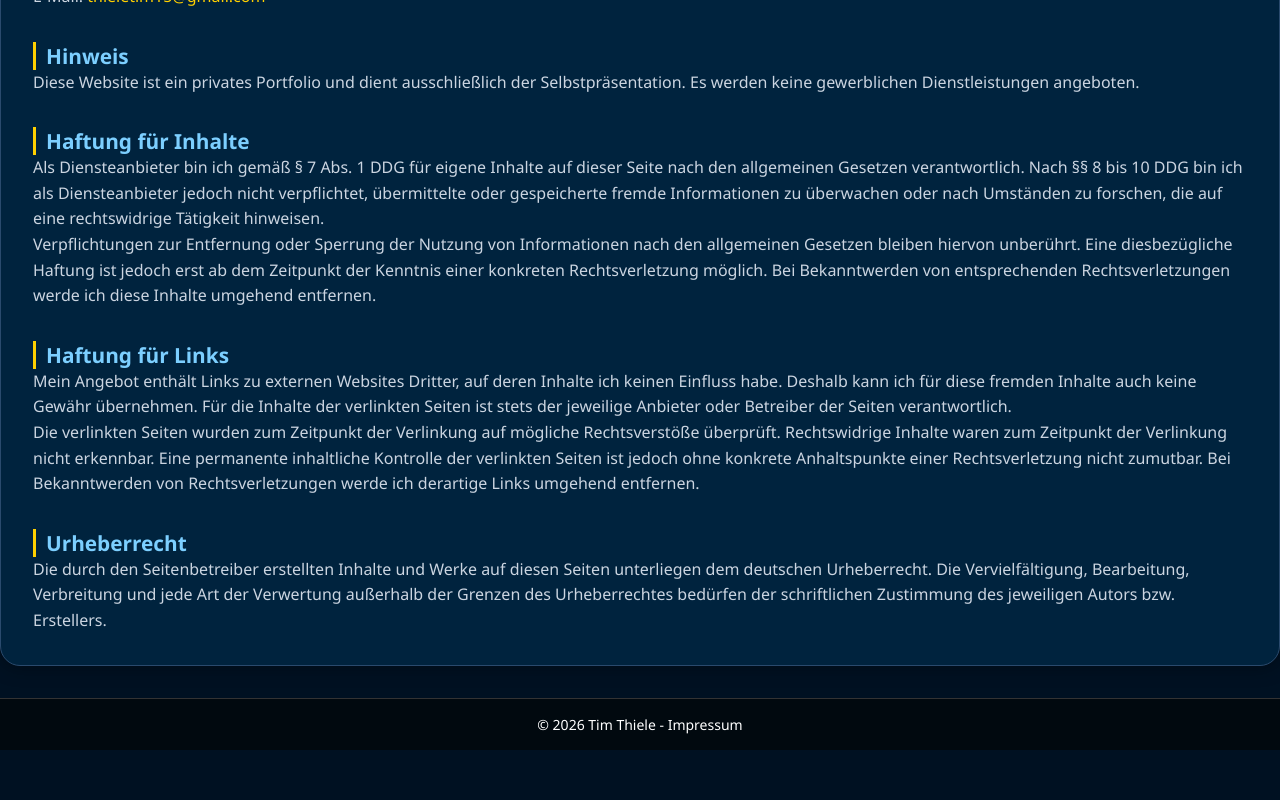
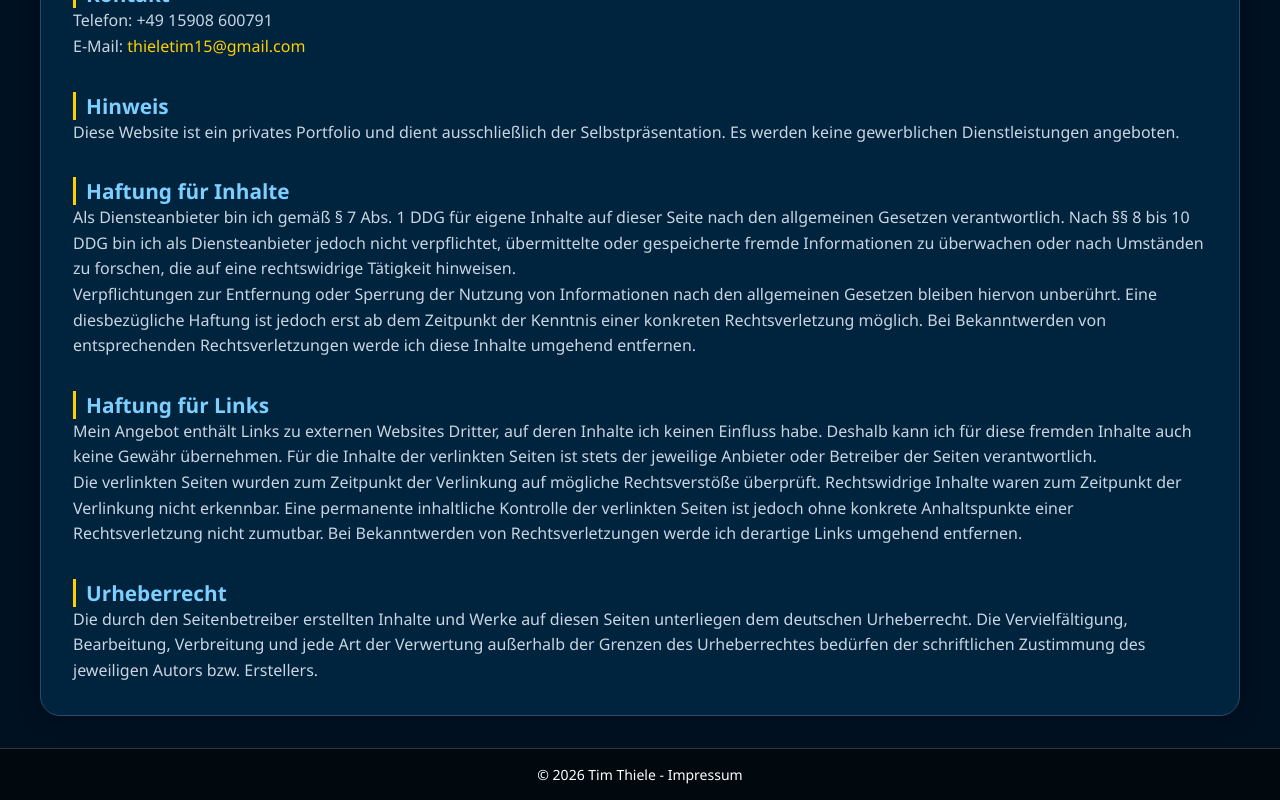
Before and after one commit to Greedrache/portfolio_fullstack, an Angular app: page /imprint in a window 1280 px wide. Shown: the part 452-1252 px from the top of the page. Before the commit the page ends 1202 px from the top, so only its background shows below. Built offline with nearby package versions, Linux system fonts and the light colour scheme.

Commit message:
kleine fehler behoben

```diff
--- a/angular.json
+++ b/angular.json
@@ -29,7 +29,8 @@
                 "glob": "**/*",
                 "input": "public"
               },
-              "src/assets"
+              "src/assets",
+              "src/sendMail.php"
             ],
             "styles": [
               "src/styles.scss"
--- a/src/app/app.scss
+++ b/src/app/app.scss
@@ -0,0 +1,9 @@
+:host {
+  display: flex;
+  flex-direction: column;
+  min-height: 100vh;
+}
+
+app-footer {
+  margin-top: auto;
+}
--- a/src/app/components/contact/contact.component.html
+++ b/src/app/components/contact/contact.component.html
@@ -7,7 +7,7 @@
                 Wenn du Fragen an mich hast oder mit mir zusammenarbeiten möchtest, schreib mir eine
                 Nachricht!
             </p>
-            <a href="mailto:thieletim15@gmail.com" class="mail-btn" style="text-decoration: none; display: inline-block;"> <img class="icon" src="/assets/img/mail.png" alt="">E-Mail</a>
+            <a href="mailto:thieletim15@gmail.com" class="mail-btn" style="text-decoration: none;"> <img class="icon" src="/assets/img/mail.png" alt="">E-Mail</a>
         </div>
         <form class="contact-form" (ngSubmit)="onSubmit()" #contactForm="ngForm">
             <p>Name</p>
--- a/src/app/components/stacks/stacks.component.scss
+++ b/src/app/components/stacks/stacks.component.scss
@@ -15,12 +15,10 @@
 
 .stacks-header{
     text-align: left;
-    margin-bottom: 40px;
-    margin-top: 50px;
-    margin-left: 50px;
     max-width: 1500px;
-    margin-top: 50px;
-    margin-bottom: 40px;
+    margin: 50px auto 40px auto;
+    padding: 0 50px;
+    width: 100%;
 
     p {
         font-size: 18px;
@@ -75,7 +73,6 @@
 @media (max-width: 768px) {
     .stacks-header {
         text-align: center;
-        margin: 20px;
         h2 {
             font-size: 28px;
         }
--- a/src/app/pages/imprint/imprint.component.scss
+++ b/src/app/pages/imprint/imprint.component.scss
@@ -91,4 +91,7 @@ body {
     border-radius: 20px;
     padding: 2rem;
     box-shadow: 0 0 20px var(--imprint-container-shadow);
+    max-width: 1200px;
+    margin: 0 auto;
+    margin-top: 50px;
 }
```
